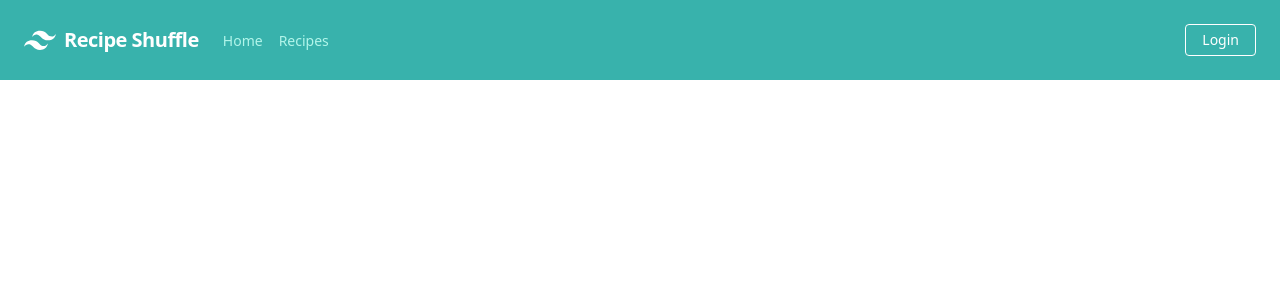
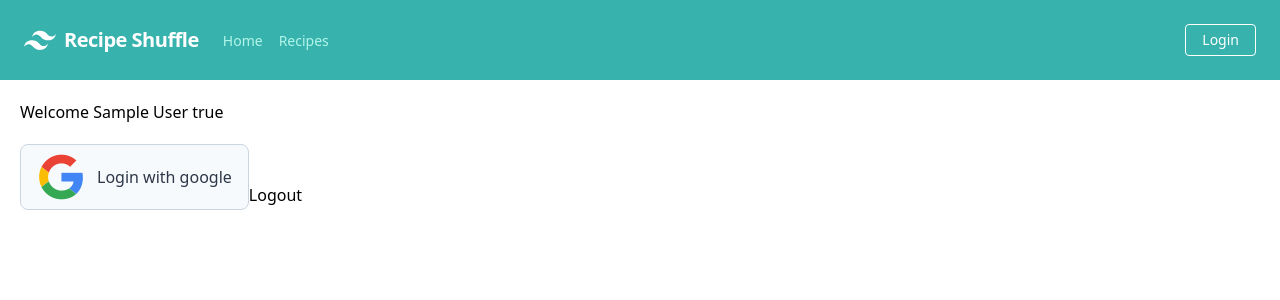
Before and after one commit to abats/recipeshuffle, a Vue app: page /#/login in a window 1280 px wide. Shown: the top 300 px of the page. Built offline with nearby package versions, Linux system fonts and the light colour scheme; no server answers; sample sign-in values are in the browser's storage.

Commit message:
Added social login

```diff
--- a/src/App.vue
+++ b/src/App.vue
@@ -22,7 +22,7 @@
             </a>
           </div>
           <div>
-            <a href="#" class="inline-block text-sm px-4 py-2 leading-none border rounded text-white border-white hover:border-transparent hover:text-teal-500 hover:bg-white mt-4 lg:mt-0">Login</a>
+            <router-link  to="/login" class="inline-block text-sm px-4 py-2 leading-none border rounded text-white border-white hover:border-transparent hover:text-teal-500 hover:bg-white mt-4 lg:mt-0">Login</router-link>
           </div>
         </div>
       </nav>
@@ -39,9 +39,6 @@ import Vue from 'vue';
 export default Vue.extend({
 
   mounted() {
-    // console.log('app mounted');
-    // console.log(process.env.TEST)
-    // console.log(process.env)
   },
 });
 </script>
--- a/src/main.ts
+++ b/src/main.ts
@@ -20,12 +20,29 @@ const firebaseConfigRS = {
   appId: '1:221191313780:web:4310bb4166e75601',
 };
 
-let secondary = firebase.initializeApp(firebaseConfigRS, 'secondary');
+let firebaseApp = firebase.initializeApp(firebaseConfigRS);
+let app;
 
-export const dbRS = secondary.firestore();
+export const dbRS = firebaseApp.firestore();
+export let userLoggedIn = false;
 
-new Vue({
-  router,
-  store,
-  render: (h) => h(App),
-}).$mount('#app');
+firebase.auth().onAuthStateChanged(function(user) {
+  if (user) {
+    userLoggedIn = true;
+    console.log('user is logged in, here it is: ');
+    console.log(user);
+  } else {
+    userLoggedIn = false;
+    console.log('not logged in');
+  }
+});
+
+firebase.auth().onAuthStateChanged(() => {
+  if (!app) {
+    app = new Vue({
+      router,
+      store,
+      render: (h) => h(App),
+    }).$mount('#app');
+  }
+});
--- a/src/router.ts
+++ b/src/router.ts
@@ -2,6 +2,7 @@ import Vue from 'vue';
 import Router from 'vue-router';
 import Home from './views/Home.vue';
 import Recipes from './views/Recipes.vue';
+import Login from './views/Login.vue';
 
 Vue.use(Router);
 
@@ -16,6 +17,11 @@ export default new Router({
       path: '/recipes',
       name: 'recipes',
       component: Recipes,
+    },
+    {
+      path: '/login',
+      name: 'login',
+      component: Login,
     }
 
   ],
--- /dev/null
+++ b/src/views/Login.vue
@@ -0,0 +1,61 @@
+<template>
+  <div class="mt-5 ml-5">
+    <div  v-if="authorisedUser">Welcome {{ getUserName() }} {{ isUserLoggedIn() }} </div>
+    <div class="mt-5">
+      <button
+        @click="socialLogin"
+        class="bg-gray-100 hover:bg-gray-200 text-gray-800 font-medium py-2 px-4 rounded rounded-lg border border-gray-400 inline-flex items-center"
+      >
+        <img alt="google logo" src="../assets/image/google-logo.png" />
+        <span class="ml-3">Login with google</span>
+      </button>
+      <button @click="logOut()">Logout</button>
+    </div>
+  </div>
+</template>
+
+<script lang="ts">
+import { Component, Vue } from "vue-property-decorator";
+import { dbRS } from "@/main";
+import firebase from "firebase";
+import { userLoggedIn } from '@/main';
+
+@Component({})
+export default class Login extends Vue {
+    private authorisedUser;
+
+    private created() {
+        this.authorisedUser = firebase.auth().currentUser;
+    }
+
+    private isUserLoggedIn(){
+        return userLoggedIn;
+    }
+
+    private getUserName() {
+        return this.authorisedUser.displayName;
+    }
+
+    private logOut() {
+        firebase.auth().signOut();
+    }
+
+    private socialLogin() {
+        const provider = new firebase.auth.GoogleAuthProvider();
+        firebase
+        .auth()
+        .signInWithRedirect(provider)
+        .then(result => {
+            console.log(result);
+            this.$router.replace("home");
+        })
+        .catch(error => {
+            alert("Oops, " + error.message);
+        });
+    }
+}
+</script
+
+<style lang="sass" >
+
+</style>
--- a/src/views/Recipes.vue
+++ b/src/views/Recipes.vue
@@ -72,8 +72,6 @@ export default class Recipes extends Vue {
         // console.log(process.env.VUE_APP_GOOGLE_ID)
     }
 }
-
-
 </script>
 <style lang="scss">
 
```
Also changed, not shown: src/assets/image/avatar.jpeg (deleted), src/assets/image/google-logo.png (added).
